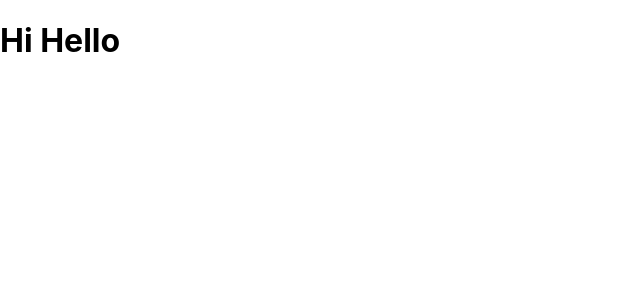
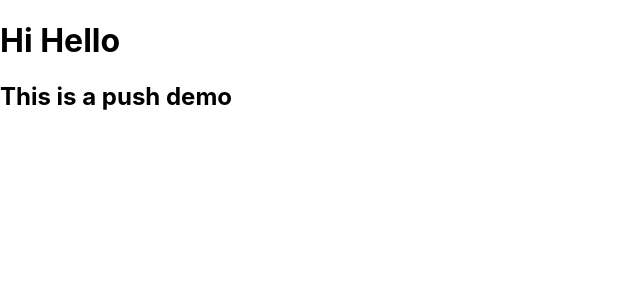
Before and after one commit to gomez-a443/React-learn, a React (Create React App) app: page / in a window 1280 px wide. Shown: the top 300 px of the page, without its empty margins (0-640 px from the left). Built offline with nearby package versions, Linux system fonts and the light colour scheme.

Commit message:
Testing push

```diff
--- a/src/App.js
+++ b/src/App.js
@@ -1,7 +1,10 @@
 
 function App() {
   return (
+    <div>
     <h1>Hi Hello</h1>
+    <h2>This is a push demo</h2>
+    </div>
   );
 }
 
```
